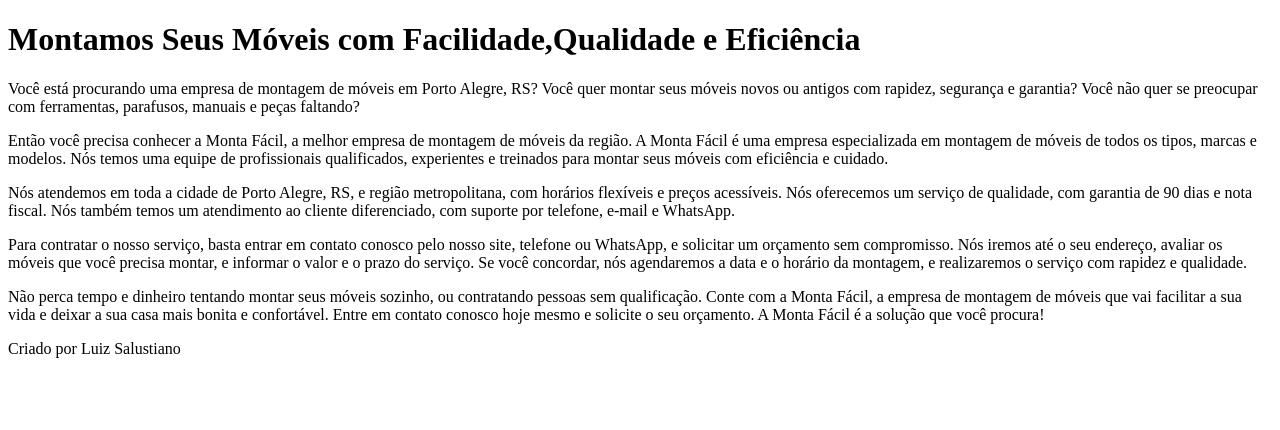
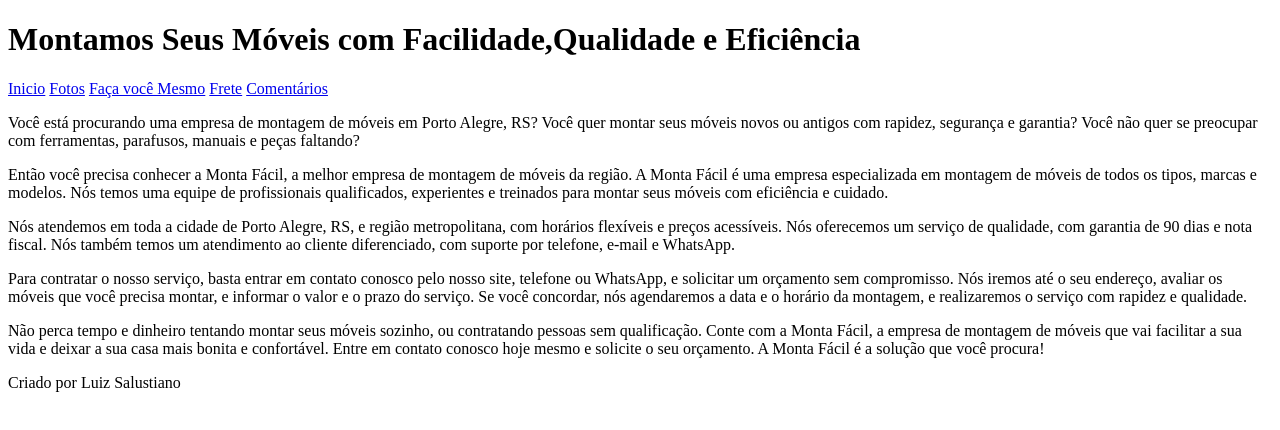
Before and after one commit to LuizSalustiano/site-trabalho, a plain HTML site: page index.html in a window 1280 px wide. Drawn offline with Linux system fonts and the light colour scheme.

Commit message:
Update index.html

```diff
--- a/index.html
+++ b/index.html
@@ -7,8 +7,16 @@
     <title>Ls Montagem de Móveis</title>
 </head>
 <body>
-    <h1>Montamos Seus Móveis com Facilidade,Qualidade e Eficiência</h1>
-
+    <header>
+        <h1>Montamos Seus Móveis com Facilidade,Qualidade e Eficiência</h1>
+        <nav>
+          <a href="#">Inicio</a>
+          <a href="#">Fotos</a>
+          <a href="#">Faça você Mesmo</a>
+          <a href="#">Frete</a>
+          <a href="#">Comentários</a>
+        </nav>
+    </header>
        <p> Você está procurando uma empresa de montagem de móveis em Porto Alegre, RS? Você quer montar seus móveis novos ou antigos com rapidez, segurança e garantia? Você não quer se preocupar com ferramentas, parafusos, manuais e peças faltando?</p>
 
         <p>Então você precisa conhecer a Monta Fácil, a melhor empresa de montagem de móveis da região. A Monta Fácil é uma empresa especializada em montagem de móveis de todos os tipos, marcas e modelos. Nós temos uma equipe de profissionais qualificados, experientes e treinados para montar seus móveis com eficiência e cuidado.</p>
```
